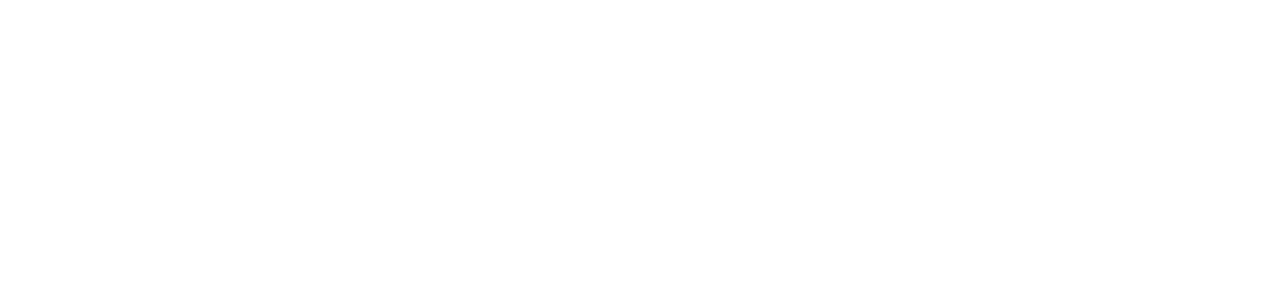
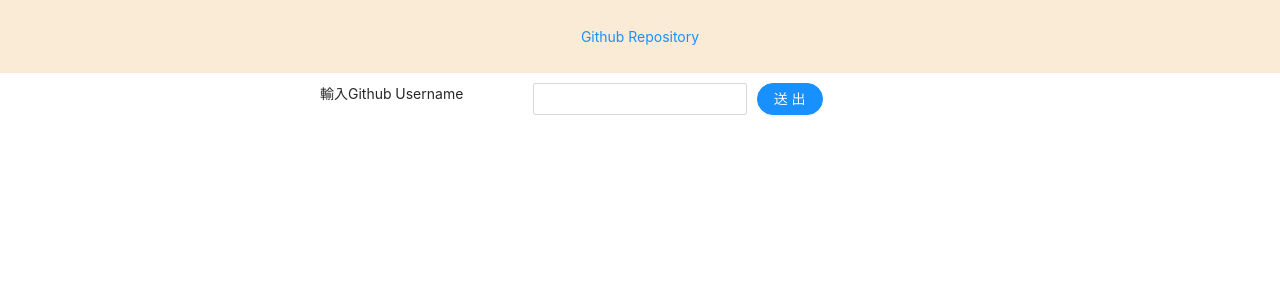
Before and after one commit to ray26918/github-repo, a React (Create React App) app: page /home in a window 1280 px wide. Before the commit this address had no page. Shown: the top 300 px of the page. Built offline with nearby package versions, Linux system fonts and the light colour scheme.

Commit message:
Redux setting

```diff
--- a/package.json
+++ b/package.json
@@ -10,8 +10,11 @@
     "axios": "^0.26.0",
     "react": "^17.0.2",
     "react-dom": "^17.0.2",
+    "react-redux": "^7.2.6",
     "react-router-dom": "^6.2.2",
     "react-scripts": "5.0.0",
+    "redux": "^4.1.2",
+    "redux-thunk": "^2.4.1",
     "web-vitals": "^2.1.4"
   },
   "scripts": {
--- a/src/App.js
+++ b/src/App.js
@@ -1,13 +1,15 @@
-import { Outlet, Navigate } from 'react-router-dom';
+import { Navigate, Outlet  } from 'react-router-dom';
 import './App.css';
 import Header from './components/Header';
+import Home from './pages/Home';
+
 
 function App() {
+
   return (
     <div>
+      <Header />
       <Outlet />
-      <Header />
-      { <Navigate to='/repos' replace = {true} /> }
     </div>
   );
 }
--- a/src/Router.js
+++ b/src/Router.js
@@ -1,13 +1,21 @@
 import React from "react";
-import { Route, Routes, BrowserRouter } from 'react-router-dom'
-import RepositoryList from "./pages/RepositoryList";
+import { Route, Routes, BrowserRouter, Navigate } from 'react-router-dom'
+import RepositoryList from "./pages/UserReposList";
 import App from "./App";
+import UserReposList from "./pages/UserReposList";
+import Home from "./pages/Home";
 
 const RouterConfig = () =>{
   return(
     <BrowserRouter>
       <Routes>
-        <Route path="/" element={<App />}/>
+        <Route path="/" element={<App />}>
+          <Route
+            path="/"
+            element={<Navigate to='/home'/>} />
+          <Route path='/home' element={<Home/>} />
+          <Route path="/home/users/:username/repos" element={<UserReposList/> } />
+        </Route>
       </Routes>
     </BrowserRouter>
   )
--- a/src/index.js
+++ b/src/index.js
@@ -3,12 +3,25 @@ import ReactDOM from 'react-dom';
 import './index.css';
 import App from './App';
 import RouterConfig from './Router';
+import { Provider } from 'react-redux';
+import { compose, createStore, applyMiddleware } from 'redux'
+import rootReducer from "./redux/reducer/RootReducers";
+import reduxThunk from 'redux-thunk'
 
 const routes = RouterConfig()
+const composeEnhancers = window.__REDUX_DEVTOOLS_EXTENSION_COMPOSE__ || compose
+
+const store = createStore(
+    rootReducer,
+    composeEnhancers(applyMiddleware(reduxThunk))
+    )
+
 
 ReactDOM.render(
-  <React.StrictMode>
-    {routes}
-  </React.StrictMode>,
+  <Provider store={store}>
+    <React.StrictMode>
+      {routes}
+    </React.StrictMode>
+  </Provider>,
   document.getElementById('root')
 );
--- /dev/null
+++ b/src/pages/Home.js
@@ -0,0 +1,35 @@
+import { Button, Col, Input, Row } from 'antd';
+import { useState } from 'react';
+import { Link } from 'react-router-dom';
+
+
+
+export default function Home(){
+
+	const [ inputUserName, setInputUserName ] = useState('')
+
+	return(
+		<>
+			<Row style={{ justifyContent:'center', paddingTop: '10px' }} >
+					<Col span={4}>
+					輸入Github Username
+					</Col>
+					<Col span={4}>
+					<Input
+							onChange={(e) => setInputUserName(e.target.value)}
+					/>
+					</Col>
+					<Col style={{ paddingLeft: '10px' }} span={4}>
+					<Link to={`/home/users/${inputUserName}/repos`}>
+							<Button
+							type='primary'
+							shape='round'
+							>
+							送出
+							</Button>
+					</Link>
+				</Col>
+			</Row>
+		</>
+	)
+}
--- a/src/pages/RepositoryList.js
+++ /dev/null
@@ -1,9 +0,0 @@
-import React from "react";
-
-export default function RepositoryList() {
-    return(
-        <div>
-            RepositoryList pages
-        </div>
-    )
-}
--- /dev/null
+++ b/src/pages/UserReposList.js
@@ -0,0 +1,26 @@
+import React, { useEffect } from "react";
+import { useParams } from "react-router-dom";
+import { useDispatch, useSelector } from "react-redux";
+import { getUserRepos } from "../redux/action";
+
+export default function UserReposList() {
+
+    const dispatch = useDispatch()
+    const userReopsList = useSelector((state) => state.userRepos.userReposList)
+
+    let { username } = useParams()
+
+    useEffect(() => {
+        dispatch(getUserRepos(username))
+    }, [])
+
+    useEffect(() => {
+        console.log(userReopsList)
+    }, [userReopsList])
+
+    return(
+        <div>
+            UserReposList pages
+        </div>
+    )
+}
--- /dev/null
+++ b/src/redux/action/Types.js
@@ -0,0 +1 @@
+export const GET_USERREPOS = 'GET_USERREPOS'
--- /dev/null
+++ b/src/redux/action/index.js
@@ -0,0 +1,7 @@
+import requests from "../api/requests";
+import { GET_USERREPOS } from "./Types";
+
+export const getUserRepos = (userName) => async (dispatch) =>{
+    const resp = await requests.get(`/users/${userName}/repos`)
+    dispatch({ type: GET_USERREPOS, payload: resp.data })
+}
--- /dev/null
+++ b/src/redux/api/requests.js
@@ -0,0 +1,5 @@
+import axios from 'axios'
+
+export default axios.create({
+    baseURL: 'https://api.github.com'
+})
--- /dev/null
+++ b/src/redux/reducer/RootReducers.js
@@ -0,0 +1,8 @@
+import { combineReducers } from "redux";
+import UserReposReducer from "./UserReposReducer";
+
+const rootReducer = combineReducers({
+    userRepos: UserReposReducer,
+})
+
+export default rootReducer;
--- /dev/null
+++ b/src/redux/reducer/UserReposReducer.js
@@ -0,0 +1,17 @@
+/* eslint-disable import/no-anonymous-default-export */
+
+import { GET_USERREPOS } from "../action/Types"
+
+
+const INTIAL_STATE = {
+  userReposList: []
+}
+
+export default (state = INTIAL_STATE, action) => {
+    switch (action.type) {
+      case GET_USERREPOS:
+        return { ...state, userReposList: action.payload }
+      default:
+        return state
+    }
+}
```
Also changed, not shown: 1 other file (tests, documents, lock files or other folders).
